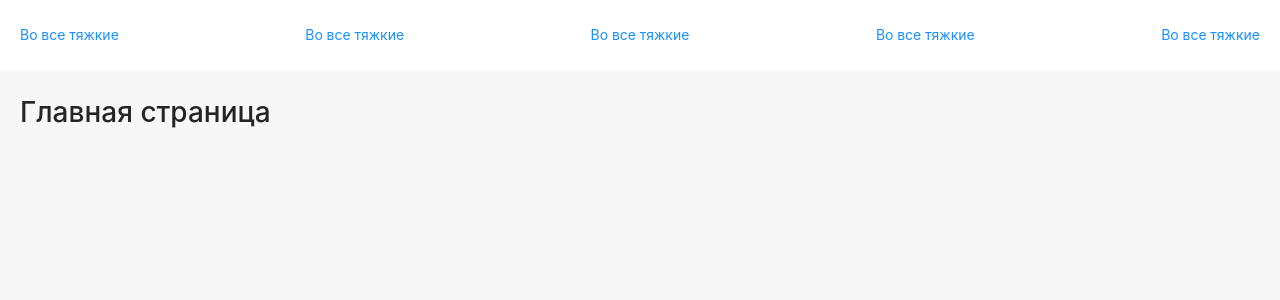
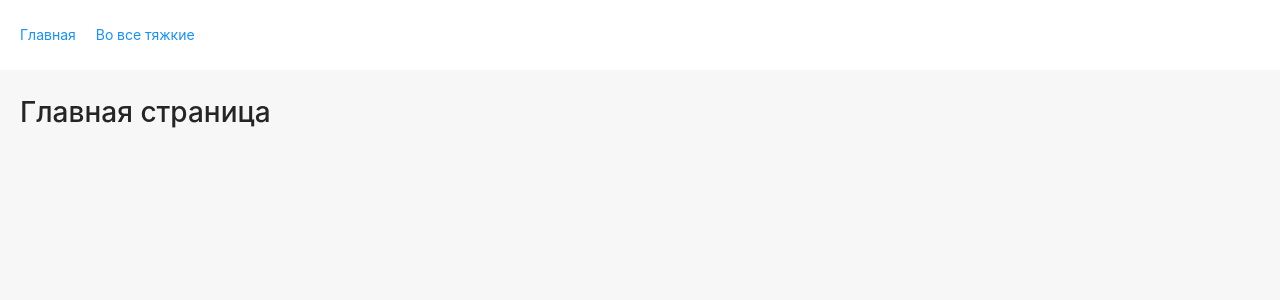
Before and after one commit to rinic23/Webpack-ts-module-federation, a React app: page / in a window 1280 px wide. Shown: the top 300 px of the page. Built offline with nearby package versions, Linux system fonts and the light colour scheme; no server answers.

Commit message:
исправить вёрстку

```diff
--- a/src/shared/components/MainLayout/index.module.scss
+++ b/src/shared/components/MainLayout/index.module.scss
@@ -6,8 +6,9 @@
   .header {
     padding: 20px;
     display: grid;
-    justify-content: space-between;
+    gap: 20px;
     grid-auto-flow: column;
+    justify-content: flex-start;
     align-items: center;
   }
   .content_wrapper {
--- a/src/shared/components/MainLayout/index.tsx
+++ b/src/shared/components/MainLayout/index.tsx
@@ -10,10 +10,7 @@ type TProps = {
 export const MainLayout = ({ children }: TProps) => (
   <div className={s.main_layout}>
     <header className={s.header}>
-      <Link to={routes.breackingBad}>Во все тяжкие</Link>
-      <Link to={routes.breackingBad}>Во все тяжкие</Link>
-      <Link to={routes.breackingBad}>Во все тяжкие</Link>
-      <Link to={routes.breackingBad}>Во все тяжкие</Link>
+      <Link to={routes.main}>Главная</Link>
       <Link to={routes.breackingBad}>Во все тяжкие</Link>
     </header>
     <div className={s.content_wrapper}>{children}</div>
```
